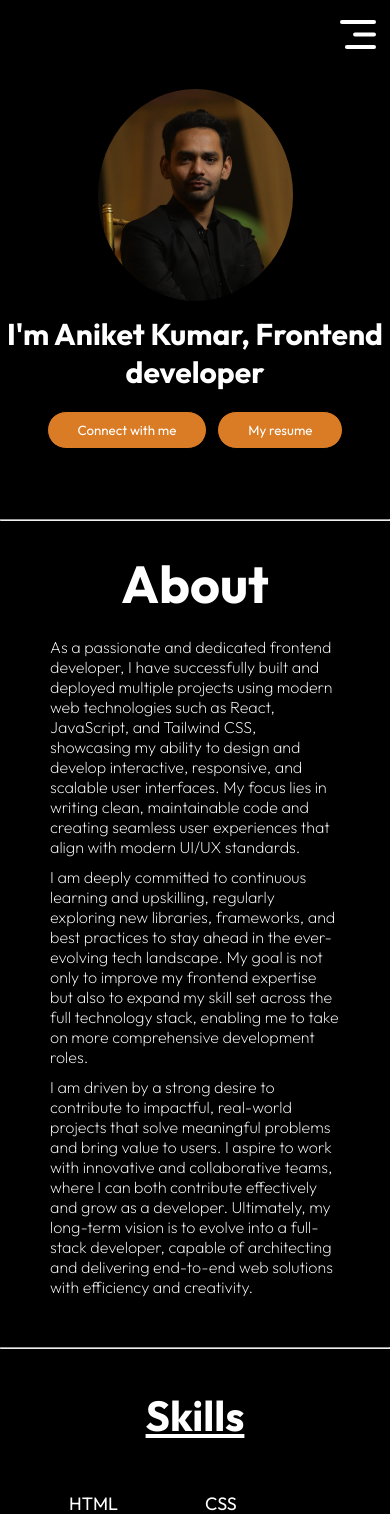
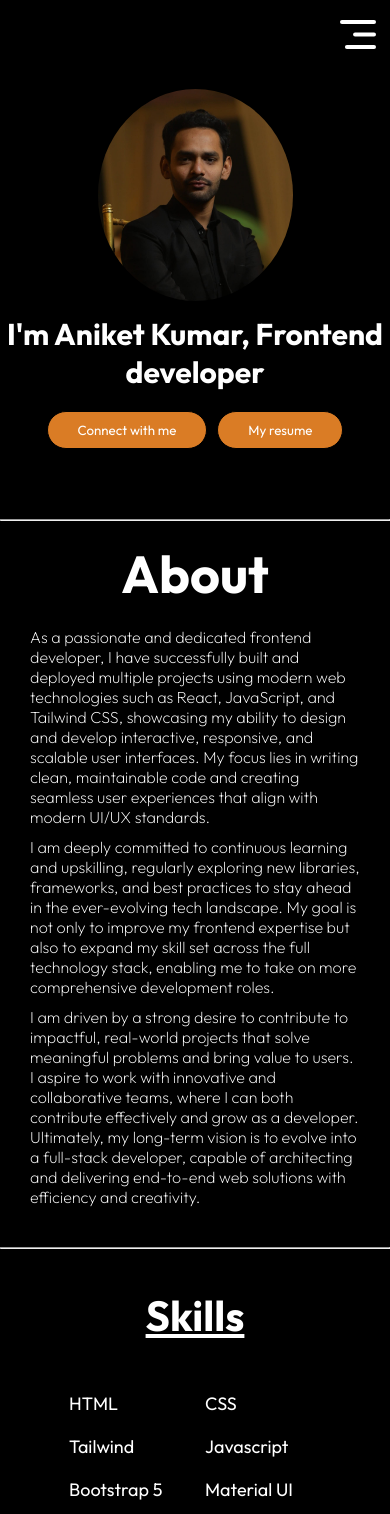
Before and after one commit to Aniketpundir/aniket_kumar_portfolio, a React (Vite) app: page / in a window 390 px wide. Shown: the top 1514 px of the page. Built offline with nearby package versions, Linux system fonts and the light colour scheme.

Commit message:
changes in education

```diff
--- a/src/components/About/About.css
+++ b/src/components/About/About.css
@@ -62,7 +62,7 @@
 }
 
 .About-text p{
-    font-size: 12.5px;
+    font-size: 10px;
     color: #fff;
     font-weight:200;
 }
@@ -70,7 +70,7 @@
 
 @media(max-width:785px){
    .About{
-    margin: 30px;
+    margin: 10px;
 }
 
     .about-content{
```
